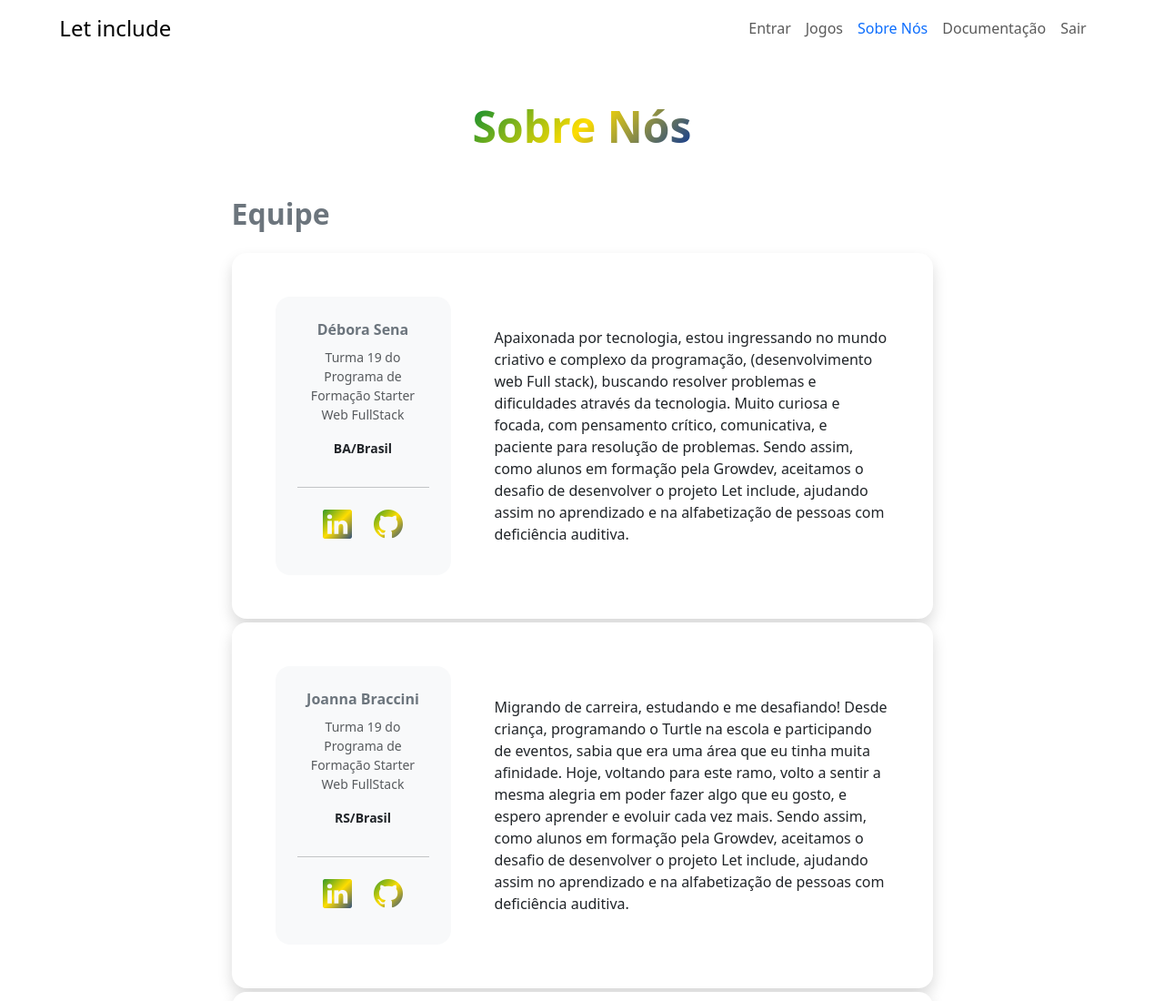
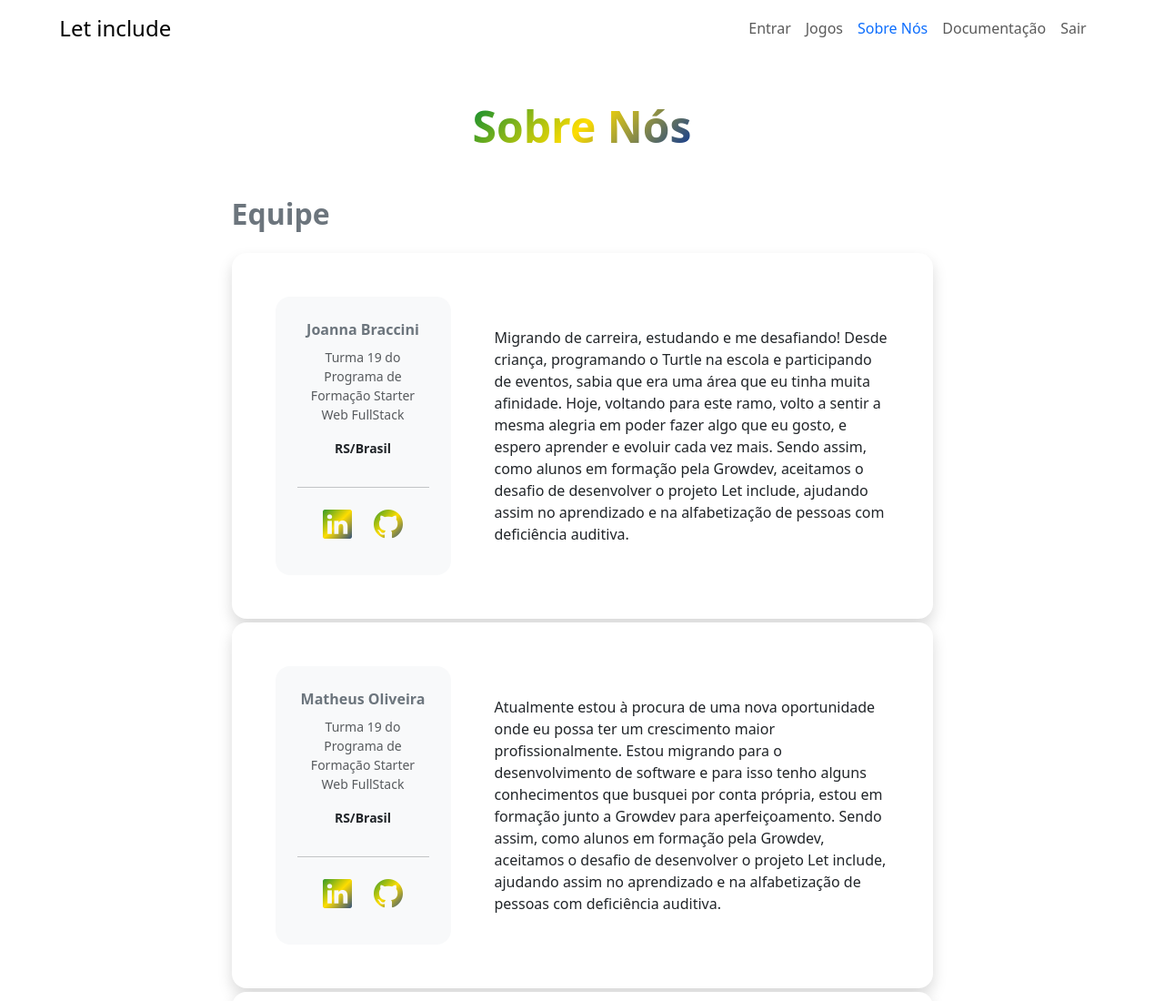
Before and after one commit to JoannaBraccini/Primeiro-Hackathon-Growdev_Let-include, a plain HTML site: page sobre.html in a window 1280 px wide. Shown: the top 1100 px of the page at 91% size. Drawn offline with nearby package versions, Linux system fonts and the light colour scheme.

Commit message:
correções de pastas e arquivos

```diff
--- a/sobre.html
+++ b/sobre.html
@@ -40,64 +40,6 @@
                     <!-- Equipe -->
                     <section>
                         <h2 class="text-secondary fw-bolder mb-4">Equipe</h2>
-                        <div class="card shadow border-0 rounded-4 mb-1">
-                            <div class="card-body p-5">
-                                <div class="row align-items-center gx-5">
-                                    <div class="col text-center text-lg-center mb-4 mb-lg-0">
-                                        <div class="bg-light p-4 rounded-4">
-                                            <div class="text-secondary fw-bolder mb-2">Débora Sena</div>
-                                            <div class="mb-2">
-                                                <div class="small text-muted">Turma 19 do Programa de Formação Starter Web FullStack</div>
-                                                <div class="small fw-bolder py-3">BA/Brasil</div><hr>
-                                                <div class="d-flex justify-content-center fs-2 gap-4">
-                                                    <a class="text-gradient" href="https://www.linkedin.com/in/d%C3%A9bora-sena-bb43182b0/" target="_blank"><i class="bi bi-linkedin"></i></a>
-                                                    <a class="text-gradient" href="https://github.com/Adebbtr1" target="_blank"><i class="bi bi-github"></i></a>
-                                                </div>
-                                            </div>
-                                        </div>
-                                    </div>
-                                    <div class="col-lg-8"><div>
-                                        Apaixonada por tecnologia, estou ingressando no mundo criativo e complexo da programação,
-                                        (desenvolvimento web Full stack), buscando resolver problemas e dificuldades através da tecnologia.
-                                        Muito curiosa e focada, com pensamento crítico, comunicativa,
-                                        e paciente para resolução de problemas.
-                                        Sendo assim, como alunos em formação pela Growdev,
-                                        aceitamos o desafio de desenvolver o projeto Let include, ajudando assim no aprendizado
-                                        e na alfabetização de pessoas com deficiência auditiva.</div>
-                                    </div>
-                                </div>
-                            </div>
-                        </div>
-                        <!-- <div class="card shadow border-0 rounded-4 mb-1">
-                            <div class="card-body p-5">
-                                <div class="row align-items-center gx-5">
-                                    <div class="col text-center text-lg-center mb-4 mb-lg-0">
-                                        <div class="bg-light p-4 rounded-4">
-                                            <div class="text-secondary fw-bolder mb-2">Gustavo Ribeiro</div>
-                                            <div class="mb-2">
-                                                <div class="small text-muted">Turma 19 do Programa de Formação Starter Web FullStack</div>
-                                                <div class="small fw-bolder py-3">RS/Brasil</div><hr>
-                                                <div class="d-flex justify-content-center fs-2 gap-4">
-                                                    <a class="text-gradient" href="https://www.linkedin.com/in/gutooriba/" target="_blank"><i class="bi bi-linkedin"></i></a>
-                                                    <a class="text-gradient" href="#" target="_blank"><i class="bi bi-github"></i></a>
-                                                </div>
-                                            </div>
-                                        </div>
-                                    </div>
-                                    <div class="col-lg-8"><div>No meio da tecnologia por mais de 15 anos,
-                                        atualmente proprietário de uma empresa de venda e prestação de serviços
-                                        em diversas áreas de tecnologia.
-                                        Em breve, buscando iniciar na carreira de Desenvolvedor assim que
-                                        concluir minha certificação Full Stack,
-                                        de 1000 horas! Profissional amplamente estabelecido na tecnologia com conhecimentos
-                                        gerais aguçados para ingressar em qualquer equipe e ser um braço forte aonde for solicitado.
-                                        Sendo assim, como alunos em formação pela Growdev,
-                                        aceitamos o desafio de desenvolver o projeto Let include,
-                                        ajudando assim no aprendizado e na alfabetização de pessoas com deficiência auditiva.</div>
-                                    </div>
-                                </div>
-                            </div>
-                        </div> -->
                         <div class="card shadow border-0 rounded-4 mb-1">
                             <div class="card-body p-5">
                                 <div class="row align-items-center gx-5">
@@ -213,6 +155,6 @@
         new window.VLibras.Widget('https://vlibras.gov.br/app');
     </script>
     <script src="https://cdn.jsdelivr.net/npm/bootstrap@5.3.3/dist/js/bootstrap.bundle.min.js" integrity="sha384-YvpcrYf0tY3lHB60NNkmXc5s9fDVZLESaAA55NDzOxhy9GkcIdslK1eN7N6jIeHz" crossorigin="anonymous"></script>
-    <script src="../src/script.js"></script>
+    <script src="./js/script.js"></script>
 </body>
 </html>
```
Also changed, not shown: documentacao.html (+1 -1 lines), games/jogo-alfabeto.html (+1 -1 lines), index.html (+2 -2 lines), lista-jogos.html (+1 -1 lines), login.html (+1 -1 lines), package.json (deleted, +0 -24 lines), signup.html (+1 -1 lines), js/script.js (renamed from src/script.js), 2 other files.
